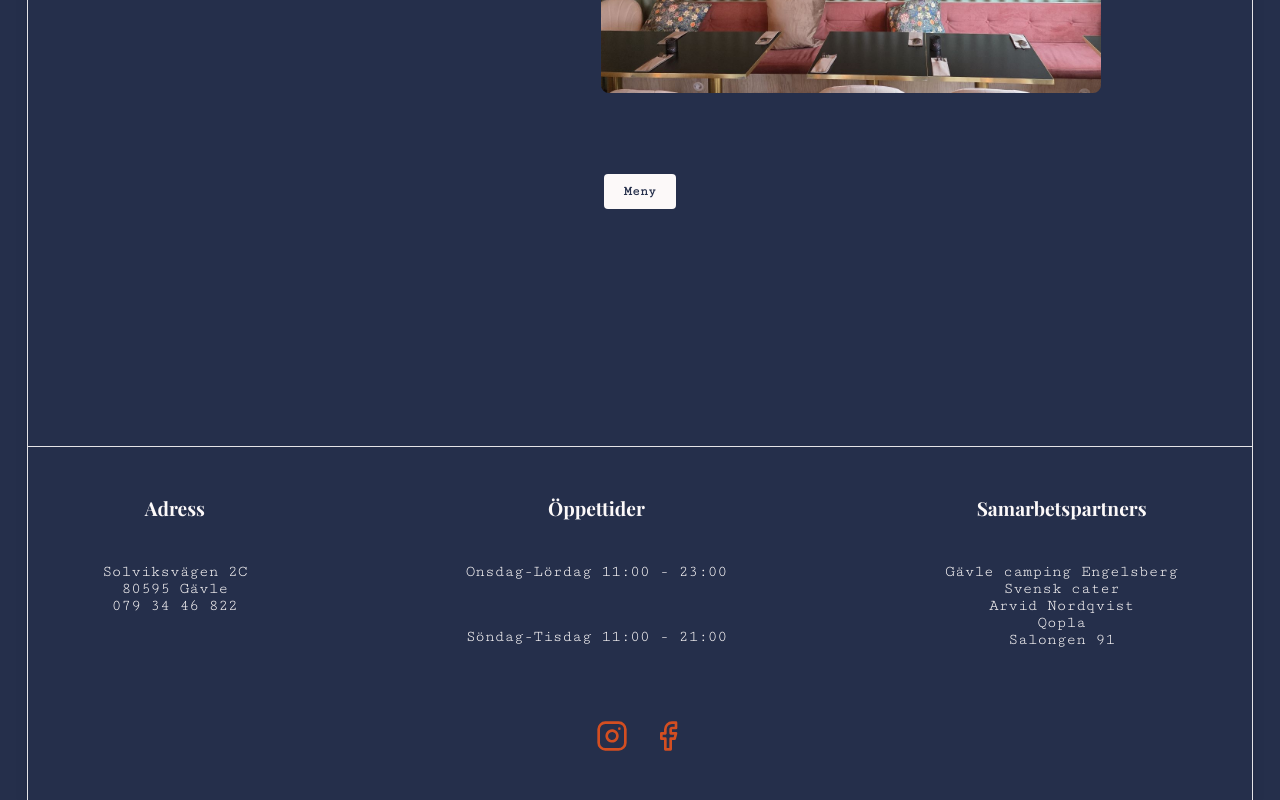
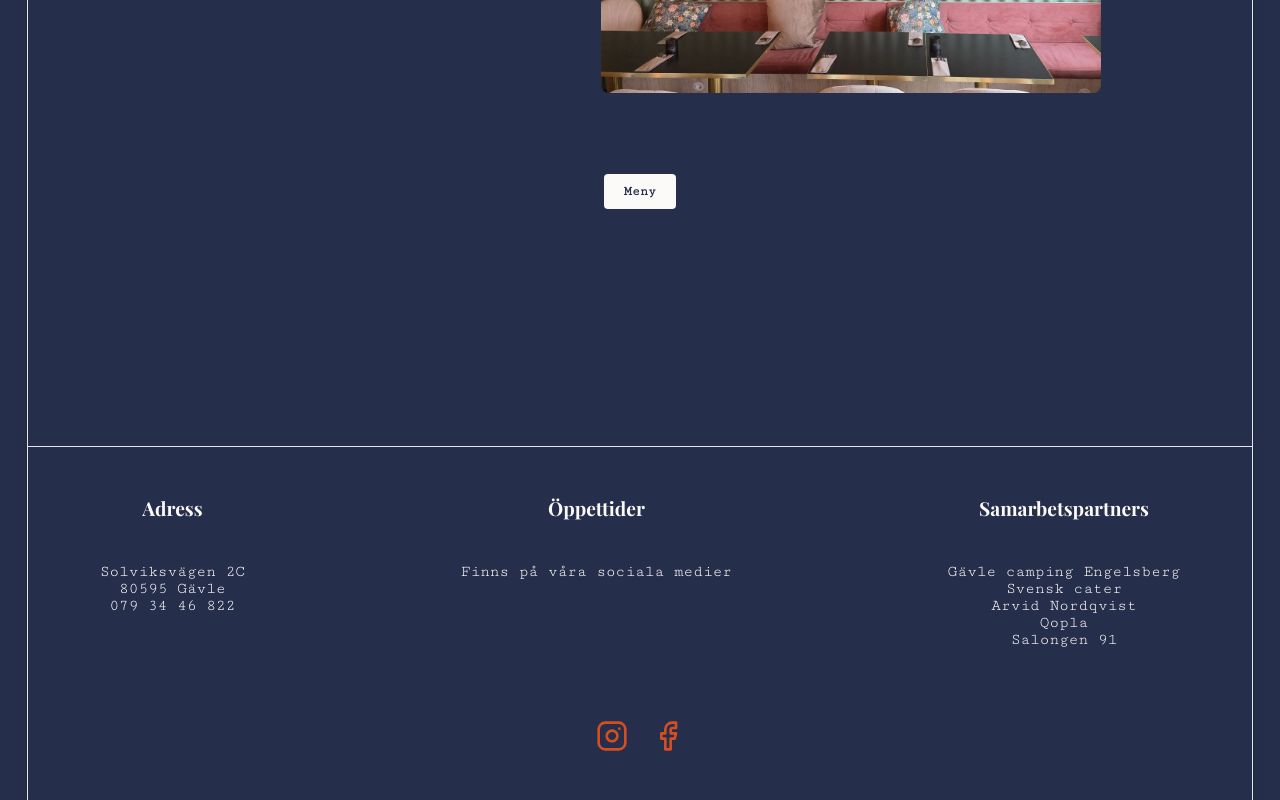
Before and after one commit to AleNyl94/mangiare, a React (Vite) app in the folder mangiare-krog/: page / in a window 1280 px wide. Shown: the part 1153-1953 px from the top of the page. Built offline with nearby package versions, Linux system fonts and the light colour scheme; a web font is replaced by a local one.

Commit message:
Fixat öppettider

```diff
--- a/mangiare-krog/src/data.js
+++ b/mangiare-krog/src/data.js
@@ -24,8 +24,7 @@ export const translations = {
     findUsText: "Sväng förbi oss på Solviksvägen 2C, Gävle",
     address: "Adress",
     hours: "Öppettider",
-    hoursText1: "Onsdag-Lördag 11:00 - 23:00",
-    hoursText2: "Söndag-Tisdag 11:00 - 21:00",
+    hoursText1: "Finns på våra sociala medier",
     partners: "Samarbetspartners",
     menu: "Meny",
     menupage: '/meny.pdf#page=1'
@@ -55,9 +54,7 @@ export const translations = {
     findUsText: "Drop by and see us at Solviksvägen 2C, Gävle",
     address: "Address",
     hours: "Opening Hours",
-    hoursText1: "Wednesday-Saturday 11:00 - 23:00",
-    hoursText2: "Sunday-Tuesday 11:00 - 21:00",
-    partners: "Partners",
+    hoursText1: "Available on our social media-channels",
     menu: "Menu",
     menupage: '/meny.pdf#page=8'
   }
```
Also changed, not shown: 1 other file (tests, documents, lock files or other folders).
